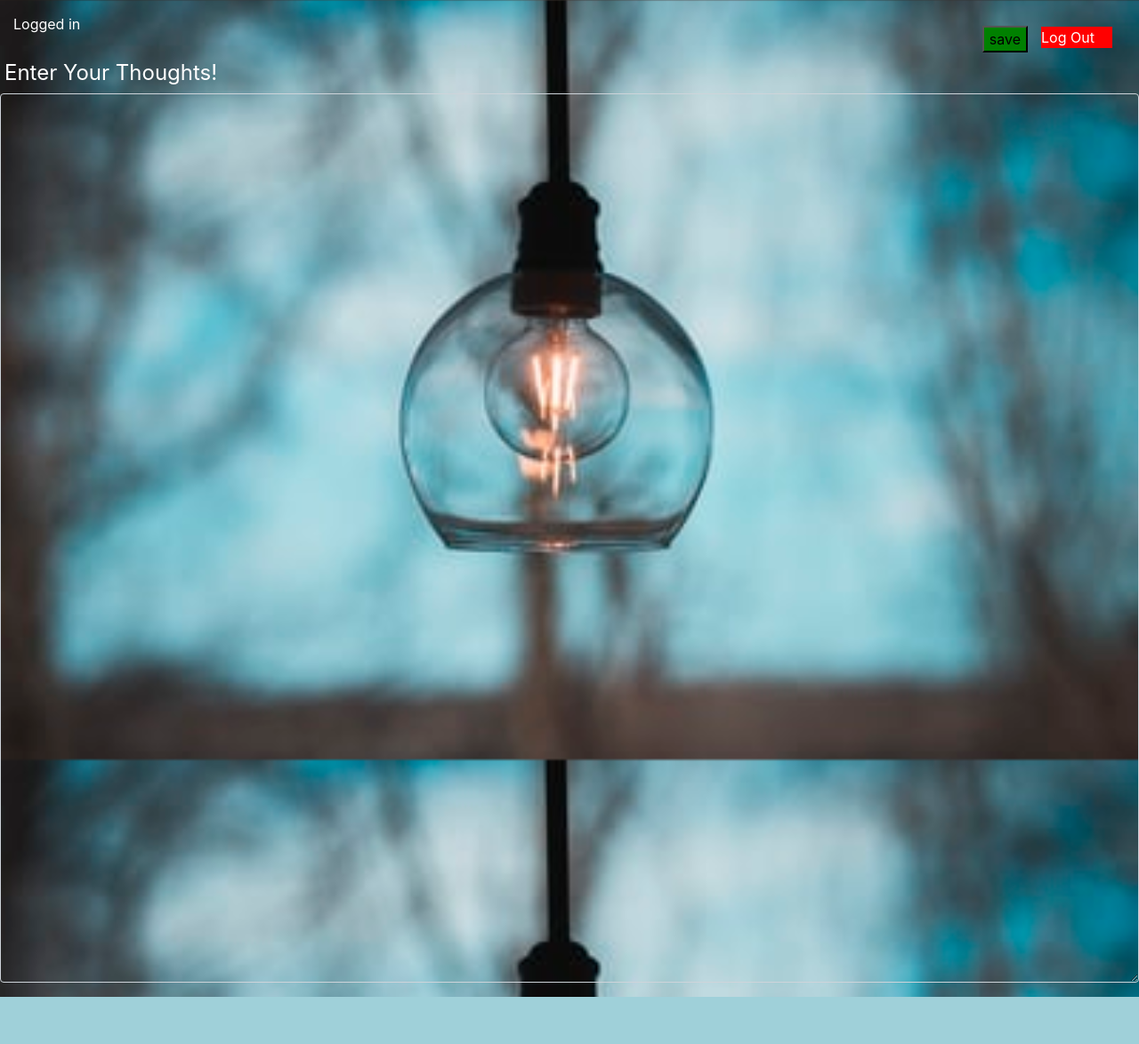
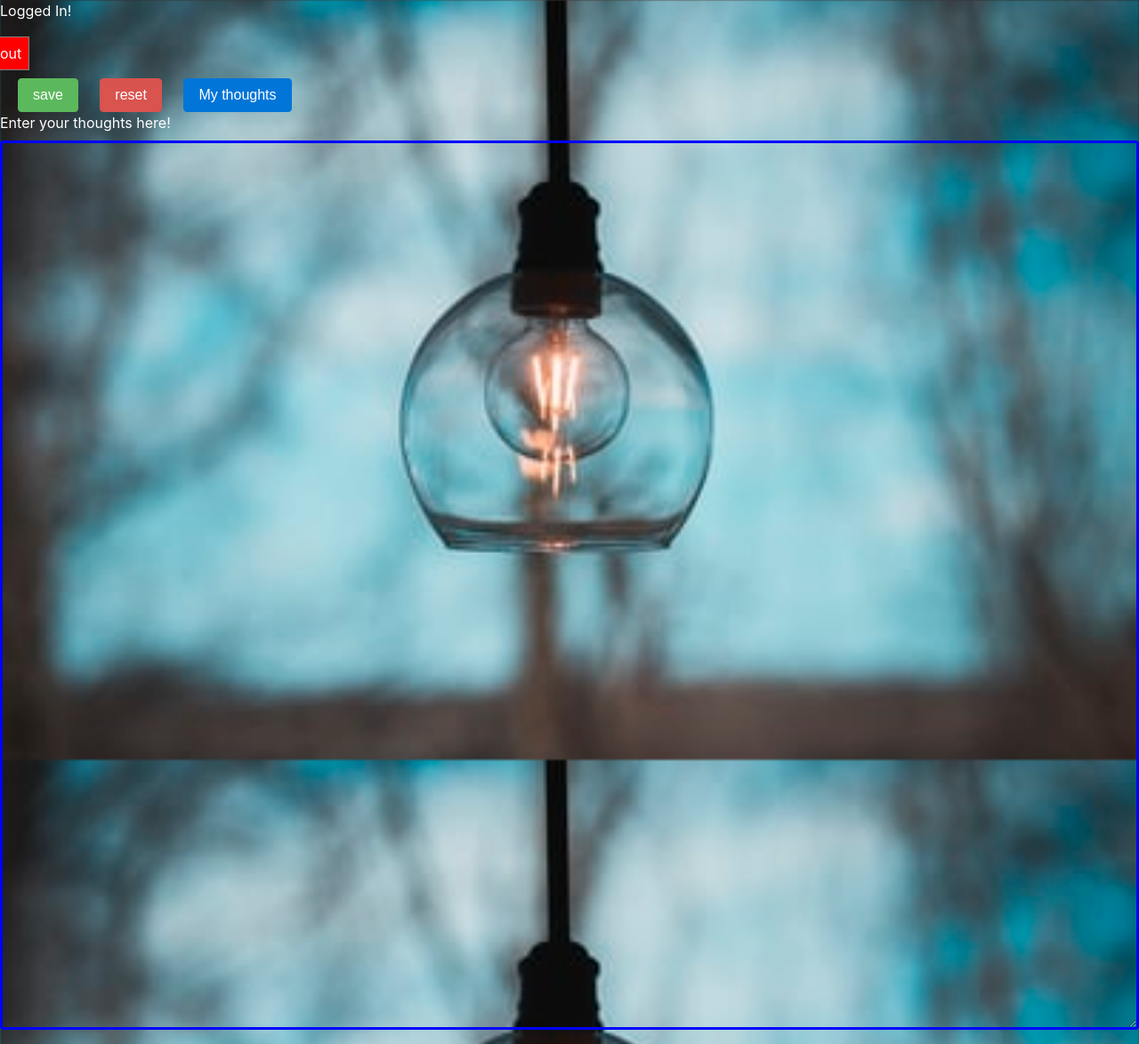
Before and after one commit to jaysampath/The-Thought-Keeper, a PHP site: page /thoughtentry.php in a window 1280 px wide; the page is wider, and only the part inside the window is pictured. Shown: that part at 89% size. Before the commit the page ends 1121 px from the top of that part, so only its background shows below. Run offline with PHP 8.4, Linux system fonts and the light colour scheme; the visitor is signed in with stand-in values (Sample User, id 1); data that the repository does not hold is empty; some libraries are stand-ins or nearby versions.

Commit message:
Update thoughtentry.php

```diff
--- a/thoughtentry.php
+++ b/thoughtentry.php
@@ -1,123 +1,89 @@
 <?php
 
-   session_start();
+    session_start();
 
-   if(array_key_exists("id",$_COOKIE)){
+    if (array_key_exists("id", $_COOKIE)) {
 
-       $_SESSION['id'] = $_COOKIE['id'];
+        $_SESSION['id'] = $_COOKIE['id'];
 
-   }
+    }
 
-   if(array_key_exists("id",$_SESSION)){
+    if (array_key_exists("id", $_SESSION)) {
 
-       echo "<p>Logged in  <a href = 'thoughtkeeper.php?logout=1'>Log Out </a></p>   ";
+        echo "<p>Logged In! <a href='index.php?logout=1'>Log out</a></p>";
 
-   }else{
-       header("Location: thoughtkeeper.php");
-   }
+    } else {
 
-   $link = mysqli_connect("sdb-e.hosting.stackcp.net","secretdiary_db-313833c85e","X@9K*5'[`YG,","secretdiary_db-313833c85e");
+        header("Location: index.php");
 
-  if(mysqli_connect_error()){
-      die("Error while connecting to a database");
-  }
-
-  $contenttext = $_POST['content'];
-
-  if($_POST['save']){
-      $query = "UPDATE users SET dairy= '".$content."'  ";
-
-      if(mysqli_query($link,$query)){
-          echo "<p>Thoughts Saved.</p>";
-      }
-  }
+    }
 
 
 ?>
 
-<!doctype html>
-<html lang="en">
   <head>
     <!-- Required meta tags -->
     <meta charset="utf-8">
     <meta name="viewport" content="width=device-width, initial-scale=1, shrink-to-fit=no">
 
     <!-- Bootstrap CSS -->
-    <link rel="stylesheet" href="https://maxcdn.bootstrapcdn.com/bootstrap/4.0.0/css/bootstrap.min.css" integrity="sha384-Gn5384xqQ1aoWXA+058RXPxPg6fy4IWvTNh0E263XmFcJlSAwiGgFAW/dAiS6JXm" crossorigin="anonymous">
+    <link rel="stylesheet" href="https://maxcdn.bootstrapcdn.com/bootstrap/4.0.0-alpha.6/css/bootstrap.min.css" integrity="sha384-rwoIResjU2yc3z8GV/NPeZWAv56rSmLldC3R/AZzGRnGxQQKnKkoFVhFQhNUwEyJ" crossorigin="anonymous">
 
-    <title>Thought Keeper</title>
-
-    <style type="text/css">
-
-        html {
-   background: url(background.jpg) no-repeat center center fixed;
-  -webkit-background-size: cover;
-  -moz-background-size: cover;
-  -o-background-size: cover;
-  background-size: cover;
- }
- p{
-     margin:15px;
+ <style>
+ body{
+     background:none;
      color:white;
  }
 
  a{
-     float:right;
+     border:1px solid grey;
      background-color:red;
+     padding:8px;
      color:white;
-     width:80px;
-     margin:15px;
+     margin-left:1300px;
+     margin-top:30px;
+     position:relative
+     top:10px;
  }
- body{
-     background:none;
- }
-
- #contentlabel{
-
-   color:white;
-   font-size:150%;
-   margin:5px;
-   margin-top:10px;
- }
-
  #content{
-
-     width:100%;
      height:1000px;
      background:none;
+     border:3px solid blue;
  }
+ html {
+          background: url(background.jpg) no-repeat center center fixed;
+          -webkit-background-size: cover;
+          -moz-background-size: cover;
+          -o-background-size: cover;
+          background-size: cover;
+          }
 
- #save{
-     float:right;
-     position:relative;
-     top:-25px;
-     background-color:green;
-     margin:0;
- }
+          button{
+              margin-left:20px;
+          }
 
-
-
-    </style>
+ </style>
 
   </head>
   <body>
+      <button type="submit" class="btn btn-success">save</button>
+      <button type="submit" class="btn btn-danger">reset</button>
+      <button type="submit" class="btn btn-primary">My thoughts</button>
+    <div class="form-group">
+    <label for="content">Enter your thoughts here!</label>
+    <textarea focus class="form-control" id="content" rows="3"></textarea>
+  </div>
 
-    <p> <input id = "save" type="submit" name ="save" value="save"> </p>
-    <form method="post">
-    <div class="form-group">
-    <label for="content" id= "contentlabel">Enter Your Thoughts!</label>
-    <textarea name= "content" id="content" class="form-control" id="content" rows="3"></textarea>
-   </div>
-   </form>
+    <!-- jQuery first, then Tether, then Bootstrap JS. -->
+    <script src="https://code.jquery.com/jquery-3.1.1.slim.min.js" integrity="sha384-A7FZj7v+d/sdmMqp/nOQwliLvUsJfDHW+k9Omg/a/EheAdgtzNs3hpfag6Ed950n" crossorigin="anonymous"></script>
+    <script src="https://cdnjs.cloudflare.com/ajax/libs/tether/1.4.0/js/tether.min.js" integrity="sha384-DztdAPBWPRXSA/3eYEEUWrWCy7G5KFbe8fFjk5JAIxUYHKkDx6Qin1DkWx51bBrb" crossorigin="anonymous"></script>
+    <script src="https://maxcdn.bootstrapcdn.com/bootstrap/4.0.0-alpha.6/js/bootstrap.min.js" integrity="sha384-vBWWzlZJ8ea9aCX4pEW3rVHjgjt7zpkNpZk+02D9phzyeVkE+jo0ieGizqPLForn" crossorigin="anonymous"></script>
 
-    <!-- Optional JavaScript -->
-    <!-- jQuery first, then Popper.js, then Bootstrap JS -->
-    <script src="https://code.jquery.com/jquery-3.2.1.slim.min.js" integrity="sha384-KJ3o2DKtIkvYIK3UENzmM7KCkRr/rE9/Qpg6aAZGJwFDMVNA/GpGFF93hXpG5KkN" crossorigin="anonymous"></script>
-    <script src="https://cdnjs.cloudflare.com/ajax/libs/popper.js/1.12.9/umd/popper.min.js" integrity="sha384-ApNbgh9B+Y1QKtv3Rn7W3mgPxhU9K/ScQsAP7hUibX39j7fakFPskvXusvfa0b4Q" crossorigin="anonymous"></script>
-    <script src="https://maxcdn.bootstrapcdn.com/bootstrap/4.0.0/js/bootstrap.min.js" integrity="sha384-JZR6Spejh4U02d8jOt6vLEHfe/JQGiRRSQQxSfFWpi1MquVdAyjUar5+76PVCmYl" crossorigin="anonymous"></script>
+  </body>
+
+  <script>
 
 
+  </script>
 
-
-  </body>
 </html>
```
